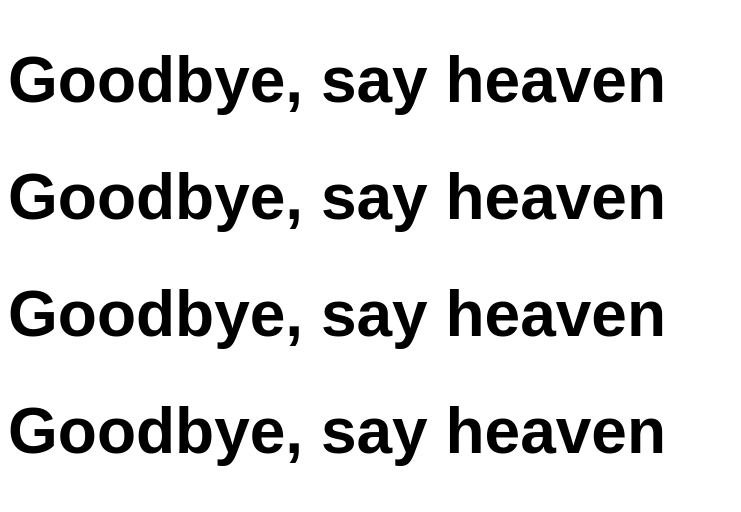
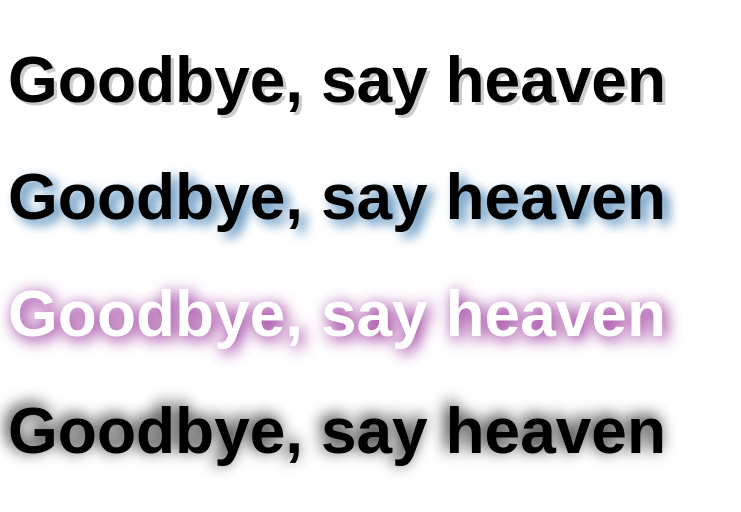
Before and after one commit to dev-montgomery/05_text_shadows, a plain HTML site: page index.html in a window 1280 px wide. Shown: the whole page, without its empty margins (0-741 px from the left). Drawn offline with Linux system fonts and the light colour scheme.

Commit message:
text shadow styles

```diff
--- a/index.html
+++ b/index.html
@@ -9,6 +9,27 @@
       font-family: Arial, Helvetica, sans-serif;
       font-size: 4rem;
     }
+
+    h1.a {
+      /* h-shadow | v-shadow | color */
+      text-shadow: 0.2rem 0.2rem #ccc;
+    }
+
+    h1.b {
+      /* h-shadow | v-shadow | blur | color */
+      text-shadow: 0.4rem 0.3rem 0.7rem steelblue;
+    }
+
+    h1.c {
+      /* White Text + Shadow */
+      color: #fff;
+      text-shadow: 0.2rem 0.2rem 1rem purple;
+    }
+
+    h1.d {
+      /* Negative Values */
+      text-shadow: -0.2rem -0.2rem 1rem black;
+    }
   </style>
 </head>
 <body>
```
